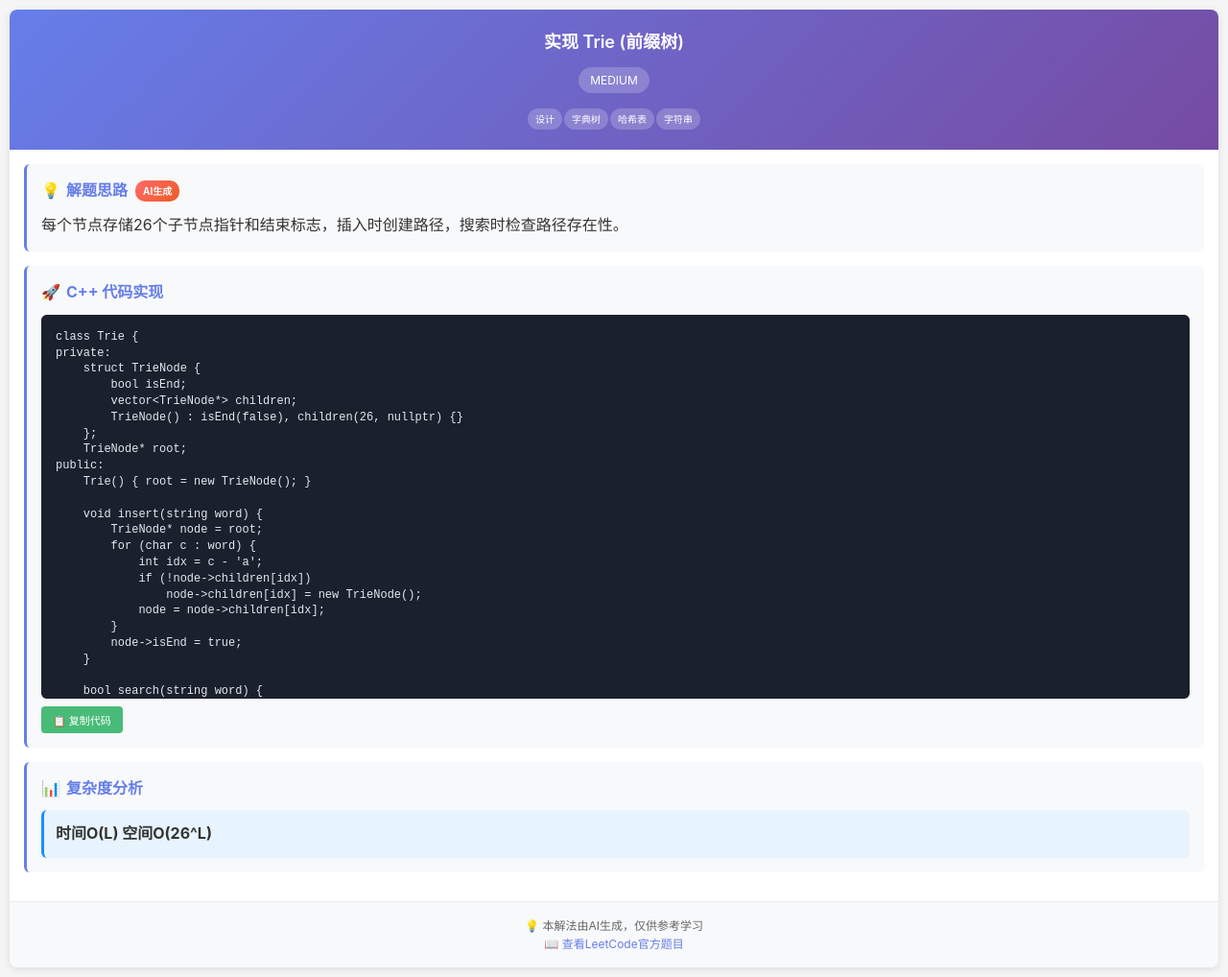
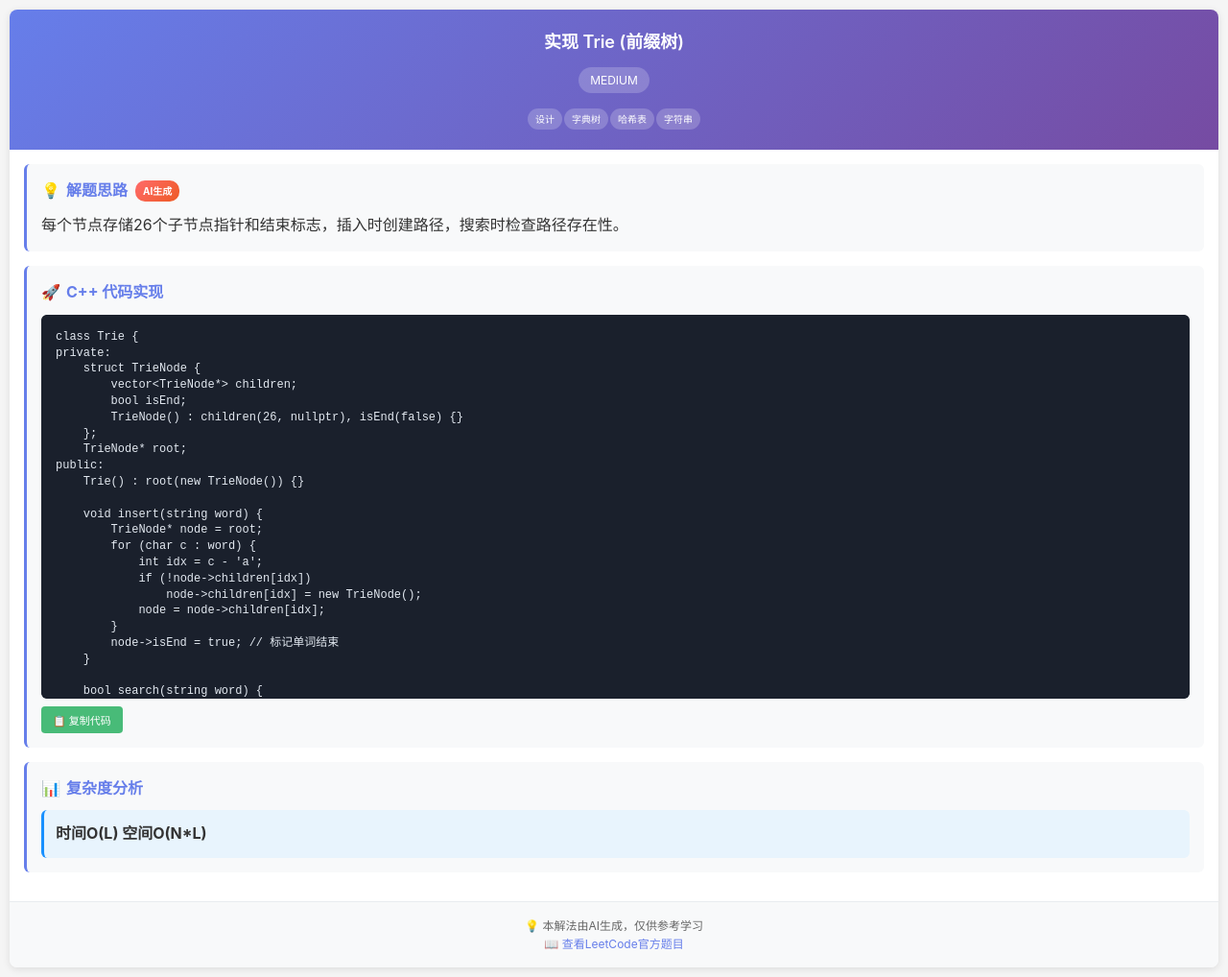
Before and after one commit to FangChao1086/FangChao1086.github.io, a Jekyll site: the page solutions/implement-trie-prefix-tree_solution.html, which Jekyll copies as it is, in a window 1280 px wide. Shown: the whole page at 96% size. Built offline with Jekyll 4.4.1, drawn with Linux system fonts in a browser that asks for light colours; some of the changed text lies outside the part shown.

Commit message:
Add solution for 实现 Trie (前缀树)

```diff
--- a/solutions/implement-trie-prefix-tree_solution.html
+++ b/solutions/implement-trie-prefix-tree_solution.html
@@ -161,13 +161,13 @@
                         <pre class="code" id="code-content">class Trie {
 private:
     struct TrieNode {
+        vector&lt;TrieNode*&gt; children;
         bool isEnd;
-        vector&lt;TrieNode*&gt; children;
-        TrieNode() : isEnd(false), children(26, nullptr) {}
+        TrieNode() : children(26, nullptr), isEnd(false) {}
     };
     TrieNode* root;
 public:
-    Trie() { root = new TrieNode(); }
+    Trie() : root(new TrieNode()) {}
 
     void insert(string word) {
         TrieNode* node = root;
@@ -177,7 +177,7 @@ public:
                 node-&gt;children[idx] = new TrieNode();
             node = node-&gt;children[idx];
         }
-        node-&gt;isEnd = true;
+        node-&gt;isEnd = true; // 标记单词结束
     }
 
     bool search(string word) {
@@ -187,7 +187,7 @@ public:
             if (!node-&gt;children[idx]) return false;
             node = node-&gt;children[idx];
         }
-        return node-&gt;isEnd;
+        return node-&gt;isEnd; // 必须精确匹配单词
     }
 
     bool startsWith(string prefix) {
@@ -207,7 +207,7 @@ public:
                 <div class="section complexity-section">
                     <h2>复杂度分析</h2>
                     <div class="complexity">
-                        <strong>时间O(L) 空间O(26^L)</strong>
+                        <strong>时间O(L) 空间O(N*L)</strong>
                     </div>
                 </div>
             </div>
```
Also changed, not shown: other parts of solutions/implement-trie-prefix-tree_solution.html (+1 -1 lines).
